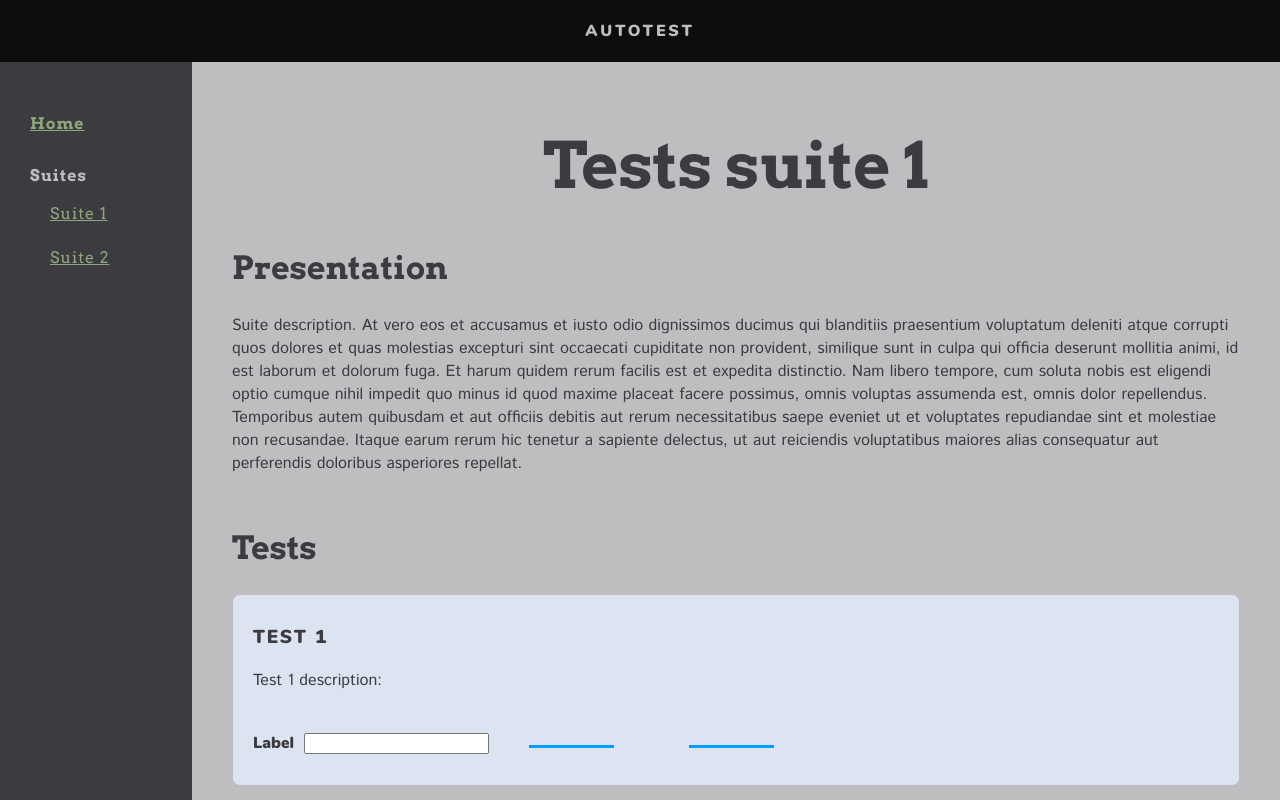
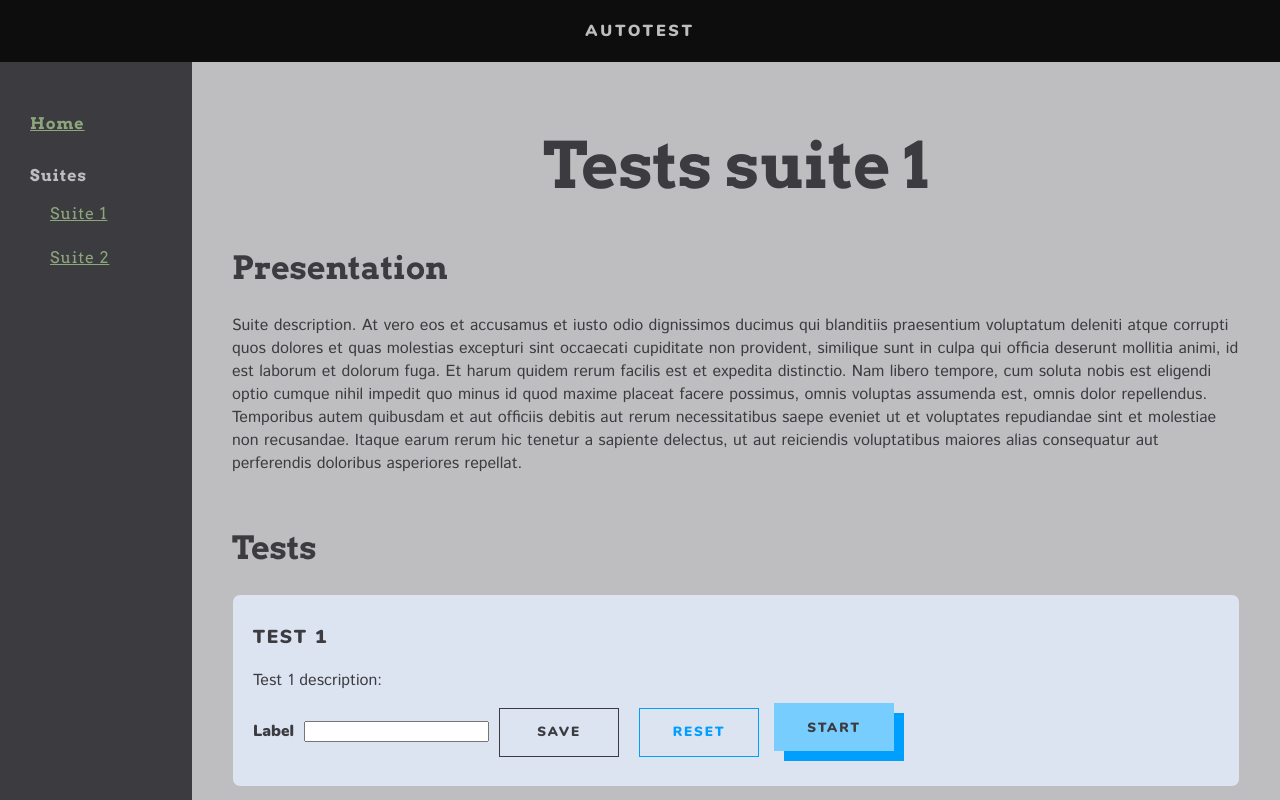
Before and after one commit to ophelielv/autotest, a React (Create React App) app in the folder autotestfront/: page /suite/1 in a window 1280 px wide. Shown: the top 800 px of the page. Built offline with nearby package versions, Linux system fonts and the light colour scheme.

Commit message:
css buttons

```diff
--- a/autotestfront/src/App.css
+++ b/autotestfront/src/App.css
@@ -48,6 +48,7 @@
   #0D0D0D dark
 
   #ECECEC almost white
+  #009FFD primary blue
 */
 
 h1 { color: #3C3C40; font-family: Arvo; font-size: 4em; text-align: center; }
--- a/autotestfront/src/components/button.css
+++ b/autotestfront/src/components/button.css
@@ -1,107 +1,127 @@
-.btn {
+button {
+  text-transform: uppercase;
+  letter-spacing: 2px;
   font-family: Nunito;
-  border-radius: 20px;
-  margin: 4px 5px;
-  padding: 4px 12px;
-  font-weight: 700;
-}
-
-.btn:hover {
+  background: transparent;
+  border: none;
+  margin: 0 10px;
+  padding: 15px 0;
+  width: 120px;
+  font-weight: bold;
+  /* color: #3C3C40; */
+  text-align: center;
+  text-decoration: none;
+  position: relative;
+  transition: .2s ease-in-out;
   cursor: pointer;
 }
 
-.btn-primary {
-  color: #ECECEC;
-  background-color: #3C3C40;
-  border: solid 2px #89888C;
+button.default.primary {
+  color: #3C3C40;
 }
 
-.btn-secondary {
-  color: #3C3C40;
-  background-color: #ECECEC;
-  border: solid 2px #BEBDBF;
+button.default.secondary {
+  color: #009FFD;
+}
+button:active {
+  background: rgba(255, 255, 255, .5);
 }
 
-.btn-secondary:hover {
-  background-color: #BEBDBF;
+.primary.default:before, .primary.default:after,
+.primary.default span:before, .primary.default span:after  {
+  background: #3C3C40;
 }
-.btn-go {
-  color: orange;
-  background-color: white;
-  border: solid 1px red;
+.secondary.default:before, .secondary.default:after,
+.secondary.default span:before, .secondary.default span:after  {
+  background: #009FFD;
+}
+/* ************************************* */
+/* ************ Default **************** */
+/* ************************************* */
+.default:before {
+  content: "";
+  width: 100%;
+  height: 1px;
+  position: absolute;
+  top: 0px;
+  right: 0;
+  transition: .1s ease-in-out .1s;
 }
 
-/*
-    Spot is the span on the inside of the href that
-    fills the parent and makes the hover and link work
-    for the entire div
-*/
+.default:after {
+  content: "";
+  width: 1px;
+  height: 100%;
+  position: absolute;
+  bottom: 0;
+  right: 0px;
+  transition: .1s ease-in-out .2s;
+}
 
-.spot {
+.default span:before {
+  content: "";
+  width: 100%;
+  height: 1px;
   position: absolute;
+  bottom: -1px;
+  left: 0;
+  transition: .1s ease-in-out .3s;
+}
+
+.default span:after {
+  content: "";
+  width: 1px;
+  height: 100%;
+  position: absolute;
+  top: 0;
+  left: 0px;
+  transition: .1s ease-in-out;
+}
+
+.default:hover span:after {
+  height: 0;
+}
+
+.default:hover:before {
+  width: 0;
+}
+
+.default:hover:after {
+  height: 0;
+}
+
+.default:hover span:before {
+  height: 5px;
+}
+
+/* ************************************* */
+/* ************ Push **************** */
+/* ************************************* */
+.push {
+  text-indent: -9999em;
+}
+
+.push:before {
+  content: "START";
+  padding-top: 16px;
   width: 100%;
   height: 100%;
+  color: #3C3C40;
+  text-indent: 0;
+  background: #78cdff;
+  /* background: #b40023; */
+  box-sizing: border-box;
+  box-shadow: 10px 10px 0 #009FFD;
+  /* box-shadow: 10px 10px 0 #90001c; */
+  position: absolute;
+  top: -5px;
+  left: -5px;
+  z-index: 2;
+  transition: .2s ease-in-out;
+}
+
+.push:hover:before {
   top: 0;
   left: 0;
-  background: yellow;
+  box-shadow: 0 0 0 #009FFD;
 }
-/*
-https://codepen.io/Gingernaut/pen/qOgMLy
-
-    This is the outer svg wrapper that the SVG itself will
-    fill. Multiple svg-wrapper classes can be put side by side.
-*/
-
-.svg-wrapper {
-  margin-top: 0;
-  position: relative;
-  width: 150px;
-  /*make sure to use same height/width as in the html*/
-  height: 40px;
-  display: inline-block;
-  border-radius: 3px;
-  margin-left: 5px;
-  margin-right: 5px
-}
-/*
-  This is where we define the fill, color, thickness,
-  and stroke pattern of the SVG when there is no hover.
-  The dasharray and offset together define the line position
-  under the words. Here's also where the transition speed is set.
-*/
-
-#shape {
-  stroke-width: 6px;
-  fill: transparent;
-  stroke: #009FFD;
-  stroke-dasharray: 85 400;
-  stroke-dashoffset: -220;
-  transition: 1s all ease;
-}
-/*
-    Pushing the text up into the SVG. Without this the
-    text would be below the div's.
-*/
-
-#text {
-  margin-top: -35px;
-  text-align: center;
-}
-
-#text a {
-  color: black;
-  text-decoration: none;
-  font-weight: 100;
-  font-size: 1.1em;
-}
-/*
-    Changing the shape on hover. I change the color of the stroke,
-make it thinner, then set it to again wrap around the entire parent element.
-*/
-
-.svg-wrapper:hover #shape {
-  stroke-dasharray: 50 0;
-  stroke-width: 3px;
-  stroke-dashoffset: 0;
-  stroke: #06D6A0;
-}
--- a/autotestfront/src/components/button.js
+++ b/autotestfront/src/components/button.js
@@ -2,23 +2,16 @@ import React from 'react';
 import './button.css';
 
 function Button(props) {
-  const { level } = props;
+  const { type, level } = props;
+  const displayedType = type ? type : 'default';
   const displayedLevel = level ? level : 'primary';
-  console.log(displayedLevel)
+
   return (
-
-    <div class="svg-wrapper">
-      <svg height="40" width="150" xmlns="http://www.w3.org/2000/svg">
-        <rect id="shape" height="40" width="150" />
-        <div id="text">
-          <button><span class="spot"></span>Button 1</button>
-        </div>
-      </svg>
-    </div>
+    <button className={displayedType + ' ' + displayedLevel}>
+      <span>{props.children}</span>
+    </button>
   );
 }
-// <button className={`btn btn-${displayedLevel}`}>
-//   {props.children}
-// </button>
+
 
 export default Button;
--- a/autotestfront/src/scenes/suite.js
+++ b/autotestfront/src/scenes/suite.js
@@ -79,7 +79,7 @@ function Suite() {
         )}
       </section>
 
-      <Button level="go">Start</Button>
+      <Button type="push">Start</Button>
     </main>
   );
 }
--- a/autotestfront/src/scenes/test.js
+++ b/autotestfront/src/scenes/test.js
@@ -14,8 +14,9 @@ function Test(props) {
       <label>Label</label>
       <input type="text" name="inp" />
 
-      <Button level="primary">Save</Button>
-      <Button level="secondary">Reset</Button>
+      <Button>Save</Button>
+      <Button type="default" level="secondary">Reset</Button>
+      <Button type="push">Reset</Button>
 
     </article>
   );
```
